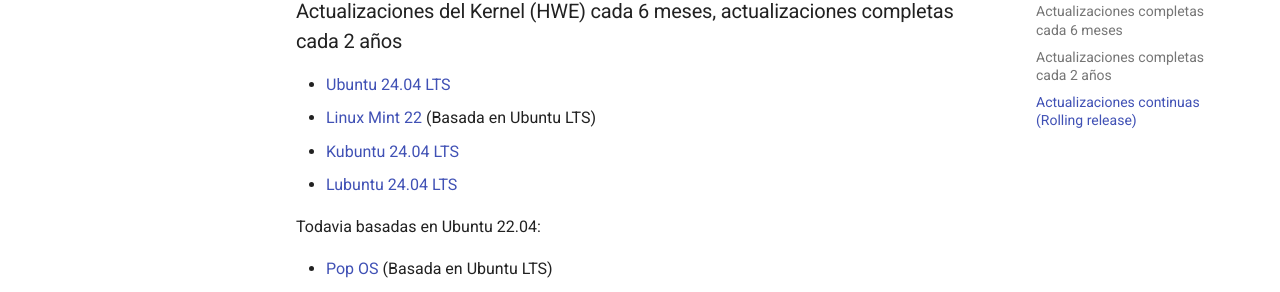
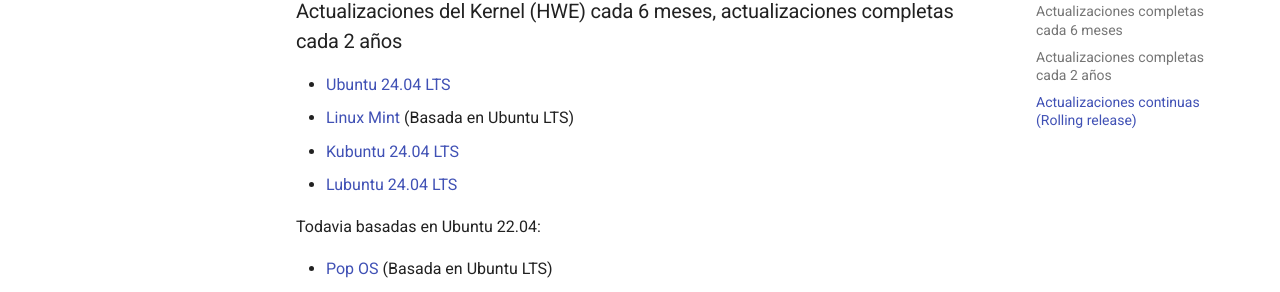
Before and after one commit to anomalouscode/wiki, an MkDocs documentation site: the page built from docs/linux/index.md, in a window 1280 px wide and 1279 px high. Shown: the part 283-575 px from the top of the window. Built offline with MkDocs 1.6.1 and Material for MkDocs 9.7.7, drawn with Linux system fonts in a browser that asks for light colours; comment, search, counter and statistics services are not loaded.

Commit message:
Update index.md

```diff
--- a/docs/linux/index.md
+++ b/docs/linux/index.md
@@ -9,7 +9,7 @@
 ### Actualizaciones del Kernel (HWE) cada 6 meses, actualizaciones completas cada 2 años
 
 - [Ubuntu 24.04 LTS](https://ubuntu.com/desktop)
-- [Linux Mint 22](https://mirrors.cicku.me/linuxmint/iso/stable/22/) (Basada en Ubuntu LTS)
+- [Linux Mint](https://www.linuxmint.com/) (Basada en Ubuntu LTS)
 - [Kubuntu 24.04 LTS](https://kubuntu.org/)
 - [Lubuntu 24.04 LTS](https://lubuntu.me/)
 
```
